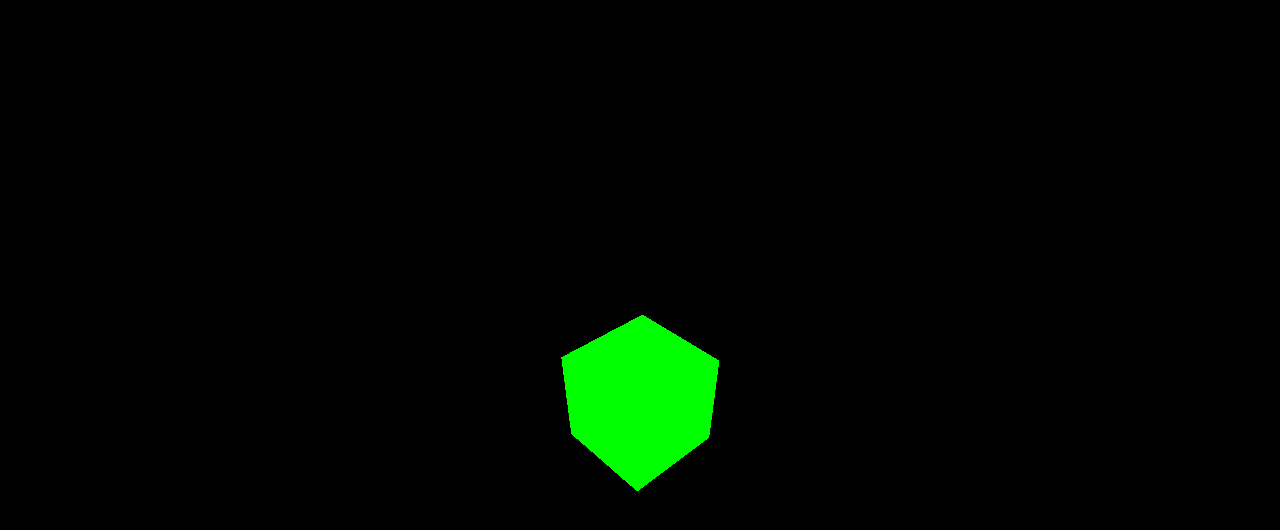
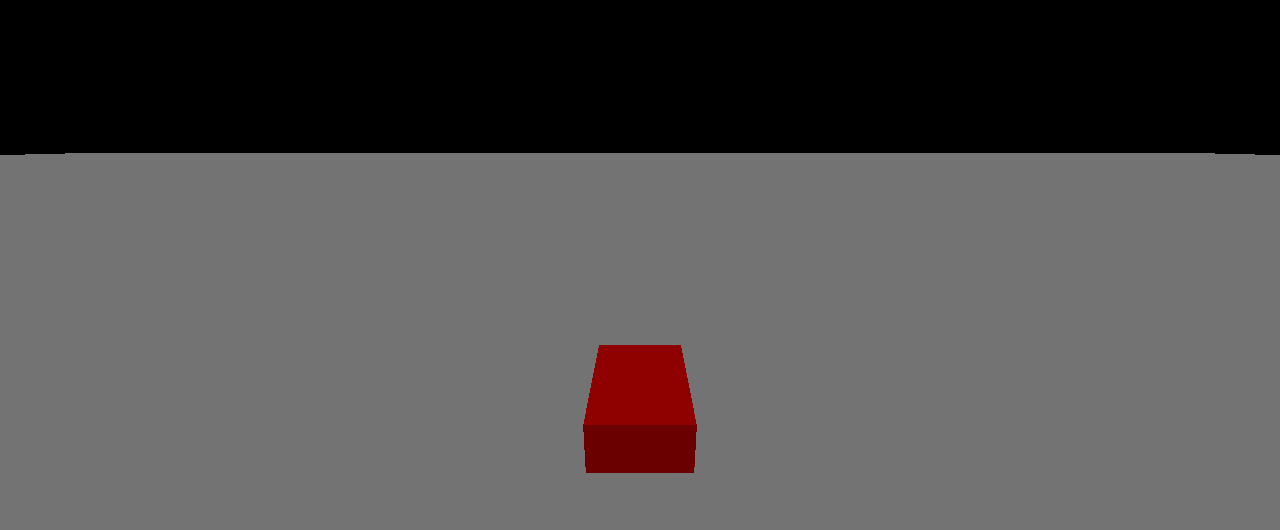
Before and after one commit to jasonlozada/Crash-Royale, a website built with Vite: page index.html in a window 1280 px wide. Built offline with nearby package versions, Linux system fonts and the light colour scheme; animation ran at ten frames a second.

Commit message:
add the car and field. Also setup environment.

```diff
--- /dev/null
+++ b/arena.js
@@ -0,0 +1,27 @@
+import * as THREE from 'three';
+
+// Create scene
+const scene = new THREE.Scene();
+
+// Load ground texture
+const textureLoader = new THREE.TextureLoader();
+const groundTexture = textureLoader.load('https://threejs.org/examples/textures/checker.png');
+groundTexture.wrapS = groundTexture.wrapT = THREE.RepeatWrapping;
+groundTexture.repeat.set(100, 100);
+
+const groundMaterial = new THREE.MeshPhongMaterial({ map: groundTexture, side: THREE.DoubleSide });
+const groundGeometry = new THREE.PlaneGeometry(500, 500);
+const ground = new THREE.Mesh(groundGeometry, groundMaterial);
+ground.rotation.x = -Math.PI / 2;
+scene.add(ground);
+
+// Lighting
+const light = new THREE.DirectionalLight(0xffffff, 1);
+light.position.set(10, 20, 10);
+scene.add(light);
+const ambient = new THREE.AmbientLight(0x404040);
+scene.add(ambient);
+
+// Export scene and groundTexture globally so main.js can access
+window.scene = scene;
+window.groundTexture = groundTexture;
--- a/index.html
+++ b/index.html
@@ -8,6 +8,7 @@
     </style>
   </head>
   <body>
+    <script type="module" src="/arena.js"></script>
     <script type="module" src="/main.js"></script>
   </body>
 </html>
--- a/main.js
+++ b/main.js
@@ -1,23 +1,80 @@
 import * as THREE from 'three';
 
-const scene = new THREE.Scene();
-const camera = new THREE.PerspectiveCamera( 75, window.innerWidth / window.innerHeight, 0.1, 1000 );
+// Camera & Renderer
+const camera = new THREE.PerspectiveCamera(75, window.innerWidth / window.innerHeight, 0.1, 1000);
+const renderer = new THREE.WebGLRenderer();
+renderer.setSize(window.innerWidth, window.innerHeight);
+document.body.appendChild(renderer.domElement);
 
-const renderer = new THREE.WebGLRenderer();
-renderer.setSize( window.innerWidth, window.innerHeight );
-document.body.appendChild( renderer.domElement );
+// Car (placeholder cube)
+const carGeometry = new THREE.BoxGeometry(2, 1, 4);
+const carMaterial = new THREE.MeshPhongMaterial({ color: 0xff0000 });
+const car = new THREE.Mesh(carGeometry, carMaterial);
+car.position.y = 0.5;
+scene.add(car);  // use scene from arena.js
 
-const geometry = new THREE.BoxGeometry( 1, 1, 1 );
-const material = new THREE.MeshBasicMaterial( { color: 0x00ff00 } );
-const cube = new THREE.Mesh( geometry, material );
-scene.add( cube );
+// Movement variables
+let speed = 0;
+const acceleration = 0.02;
+const maxSpeed = 0.5;
+const turnSpeed = 0.03;
+let direction = 0;
 
-camera.position.z = 5;
+// Keyboard controls
+const keys = {};
+window.addEventListener('keydown', (e) => keys[e.key.toLowerCase()] = true);
+window.addEventListener('keyup', (e) => keys[e.key.toLowerCase()] = false);
 
 function animate() {
-    cube.rotation.x += 0.01;
-    cube.rotation.y += 0.01;
+  requestAnimationFrame(animate);
 
-    renderer.render( scene, camera );
+  // Get camera forward and right vectors
+  const cameraDirection = new THREE.Vector3();
+  camera.getWorldDirection(cameraDirection);
+  cameraDirection.y = 0;
+  cameraDirection.normalize();
+
+  const rightVector = new THREE.Vector3();
+  rightVector.crossVectors(cameraDirection, new THREE.Vector3(0, 1, 0)).normalize();
+
+  let moveDirection = new THREE.Vector3();
+
+  if (keys['w']) moveDirection.add(cameraDirection);
+  if (keys['s']) moveDirection.sub(cameraDirection);
+  if (keys['a']) moveDirection.sub(rightVector);
+  if (keys['d']) moveDirection.add(rightVector);
+
+  if (moveDirection.lengthSq() > 0) {
+    moveDirection.normalize();
+    speed = Math.min(speed + acceleration, maxSpeed);
+  } else {
+    speed *= 0.98;
   }
-  renderer.setAnimationLoop( animate );
+
+  car.position.add(moveDirection.multiplyScalar(speed));
+
+  if (speed > 0.001) {
+    car.lookAt(car.position.clone().add(moveDirection));
+  }
+
+  const camDistance = 10;
+  const camHeight = 5;
+  const behindVector = cameraDirection.clone().multiplyScalar(-camDistance);
+  camera.position.copy(car.position).add(behindVector).add(new THREE.Vector3(0, camHeight, 0));
+  camera.lookAt(car.position);
+
+  // Move ground texture to simulate movement
+  groundTexture.offset.x = car.position.x * 0.01;
+  groundTexture.offset.y = car.position.z * 0.01;
+
+  renderer.render(scene, camera);
+}
+
+animate();
+
+// Handle window resize
+window.addEventListener('resize', () => {
+  camera.aspect = window.innerWidth / window.innerHeight;
+  camera.updateProjectionMatrix();
+  renderer.setSize(window.innerWidth, window.innerHeight);
+});
```
